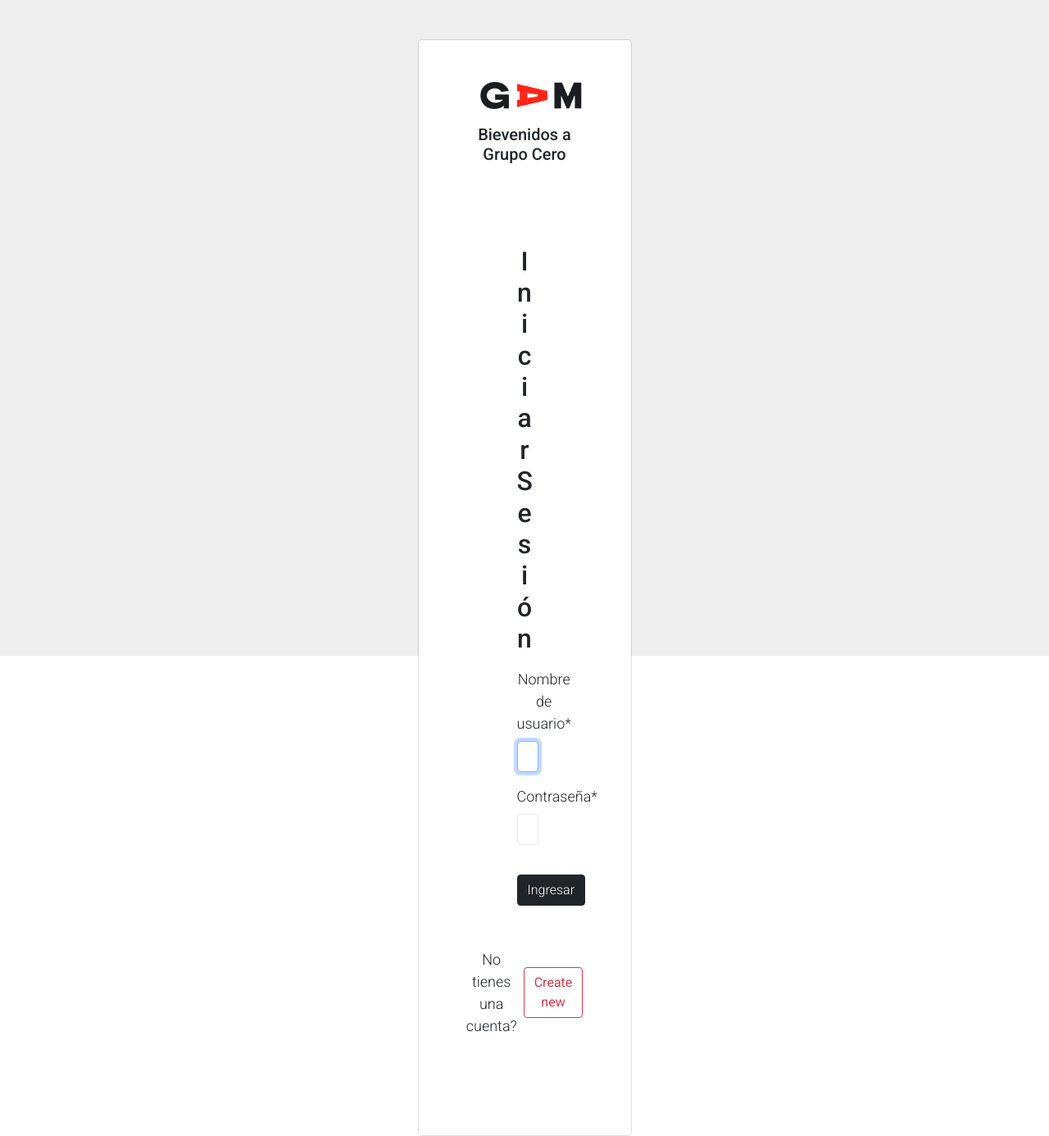
After one commit to Nvbess/Django_GrupoCero, a Django app: page /accounts/login/ in a window 1280 px wide. The commit adds this page. Shown: the whole page at 82% size. Run offline with Django 5.2, Linux system fonts and the light colour scheme; some libraries are stand-ins or nearby versions.

Commit message:
Grupo_Cero

```diff
--- a/grupo_cero/core/static/core/assets/css/estilos.css
+++ b/grupo_cero/core/static/core/assets/css/estilos.css
@@ -62,3 +62,28 @@
     padding: 0;
     margin: 0;
 }
+
+/* LOGIN */
+
+.gradient-custom-2 {
+    /* fallback for old browsers */
+    background: #fccb90;
+
+    /* Chrome 10-25, Safari 5.1-6 */
+    background: -webkit-linear-gradient(to right, #ee7724, #d8363a, #dd3675, #b44593);
+
+    /* W3C, IE 10+/ Edge, Firefox 16+, Chrome 26+, Opera 12+, Safari 7+ */
+    background: linear-gradient(to right, #ee7724, #d8363a, #dd3675, #b44593);
+    }
+
+    @media (min-width: 768px) {
+    .gradient-form {
+    height: 100vh !important;
+    }
+    }
+    @media (min-width: 769px) {
+    .gradient-custom-2 {
+    border-top-right-radius: .3rem;
+    border-bottom-right-radius: .3rem;
+    }
+    }
--- /dev/null
+++ b/grupo_cero/core/templates/registration/login.html
@@ -0,0 +1,64 @@
+<!DOCTYPE html>
+<html lang="en">
+{% load static %}
+{% load crispy_forms_tags %}
+<head>
+  <meta charset="UTF-8">
+  <meta name="viewport" content="width=device-width, initial-scale=1.0">
+  <link rel="apple-touch-icon" href="{% static 'core/assets/img/apple-icon.png' %}">
+  <link rel="shortcut icon" type="image/x-icon" href="{% static 'core/assets/img/favicon.ico' %}">
+
+  <link rel="stylesheet" href="{% static 'core/assets/css/bootstrap.min.css' %}">
+  <link rel="stylesheet" href="{% static 'core/assets/css/templatemo.css' %}">
+  <link rel="stylesheet" href="{% static 'core/assets/css/custom.css' %}">
+  <link rel="stylesheet" href="{% static 'core/assets/css/estilos.css' %}">
+
+  <link rel="stylesheet"
+      href="https://fonts.googleapis.com/css2?family=Roboto:wght@100;200;300;400;500;700;900&display=swap">
+  <link rel="stylesheet" href="{% static 'core/assets/css/fontawesome.min.css' %}">
+  <title>Colectivo Grupo Cero</title>
+
+</head>
+<body>
+  <section class="h-100 gradient-form" style="background-color: #eee;">
+    <div class="container py-5 h-100">
+      <div class="row d-flex justify-content-center align-items-center h-100">
+        <div class="col-xl-3">
+          <div class="card rounded-3 text-black">
+            <div class="row g-0">
+              <div class="col-lg-12">
+                <div class="card-body p-md-5 mx-md-4">
+
+                  <div class="text-center">
+                    <img src="{% static 'core/assets/img/logo-01.png' %}"
+                      style="width: 130px;" alt="logo">
+                    <h5 class="mt-3 mb-5 pb-1">Bievenidos a Grupo Cero</h5>
+                  </div>
+                  <form class="p-5" method="POST">
+                    <h2 class="mb-3">Iniciar Sesión</h2>
+
+                    {% csrf_token %} <!-- Token de Seguridad -->
+                    {{ form | crispy }} <!-- Cargar form y Crispy Forms para usarlo -->
+
+                    <div class="text-center pt-1 mb-5 pb-1">
+                      <input type="submit" class="btn btn-dark mt-3" value="Ingresar">
+                    </div>
+
+                    <div class="d-flex align-items-center justify-content-center pb-4">
+                      <p class="mb-0 me-2">No tienes una cuenta?</p>
+                      <button  type="button" data-mdb-button-init data-mdb-ripple-init class="btn btn-outline-danger">Create new</button>
+                    </div>
+
+                  </form>
+
+                </div>
+              </div>
+
+            </div>
+          </div>
+        </div>
+      </div>
+    </div>
+  </section>
+</body>
+</html>
--- a/grupo_cero/core/urls.py
+++ b/grupo_cero/core/urls.py
@@ -10,7 +10,4 @@ urlpatterns = [
         path('coleccionessingle/',coleccionessingle,name="coleccionessingle"),
         path('artistauno/',artistauno,name="artistauno"),
         path('admingc/',admingc,name="admin"),
-        path('admin/admin-add/',adminadd,name="admin-add"),
-        path('admin/admin-upd/',adminupd,name="admin-upd"),
-        path('admin/admin-list/',adminlistar,name="admin-list"),
 	]
--- a/grupo_cero/grupo_cero/urls.py
+++ b/grupo_cero/grupo_cero/urls.py
@@ -16,8 +16,13 @@ Including another URLconf
 """
 from django.contrib import admin
 from django.urls import path, include
+from django.conf import settings
+from django.conf.urls.static import static
 
 urlpatterns = [
     path('admin/', admin.site.urls),
     path('',include('core.urls')),
+    path('accounts/', include('django.contrib.auth.urls')),
 	]
+
+urlpatterns += static(settings.MEDIA_URL, document_root=settings.MEDIA_ROOT)
```
Also changed, not shown: grupo_cero/core/forms.py (+2 -6 lines), grupo_cero/core/models.py (+1 -9 lines), grupo_cero/core/templates/core/base.html (+8 -8 lines), grupo_cero/core/views.py (+5 -37 lines), grupo_cero/grupo_cero/settings.py (+11 -1 lines), grupo_cero/core/migrations/0001_initial.py, grupo_cero/core/migrations/0002_colaborador.py (deleted), grupo_cero/db.sqlite3.
